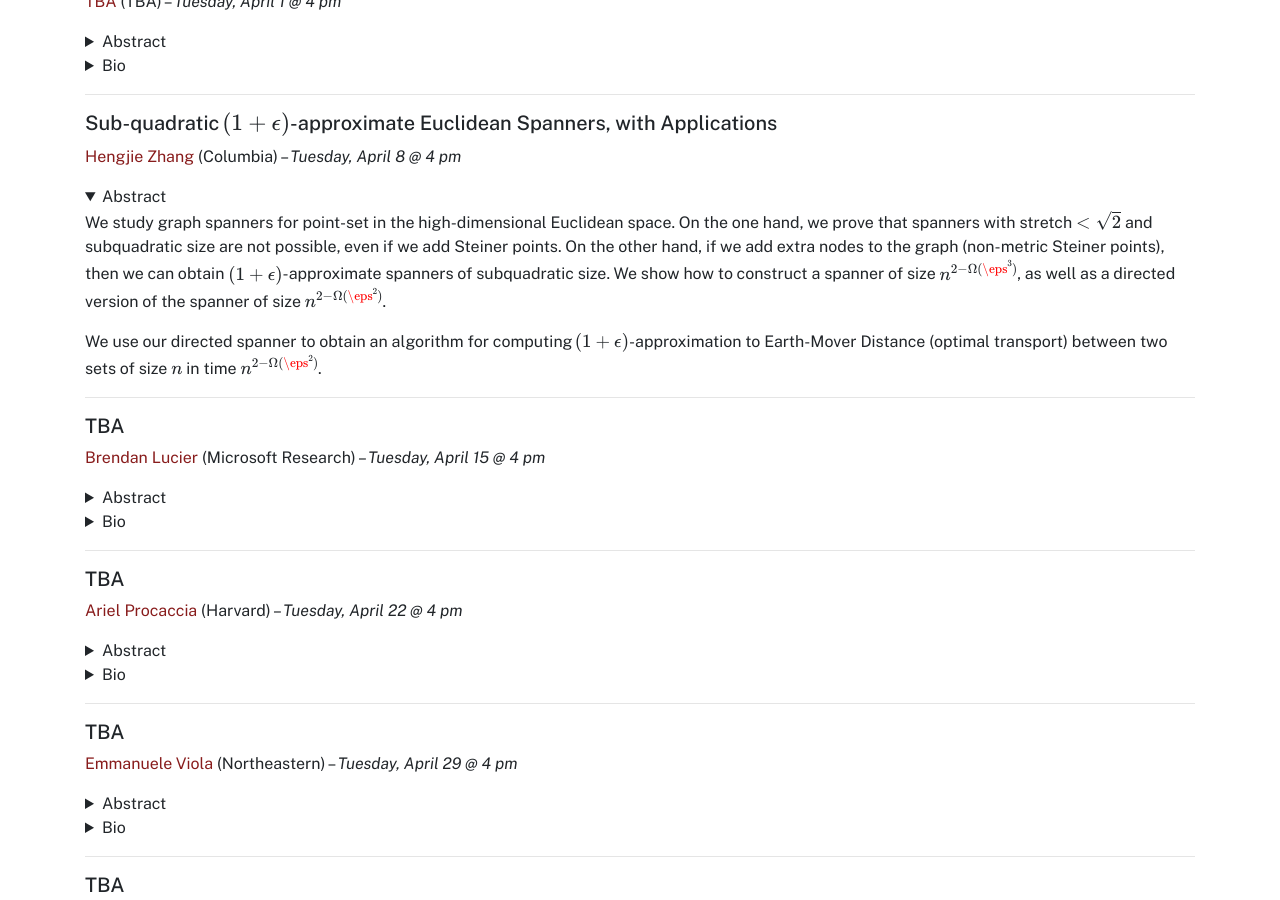
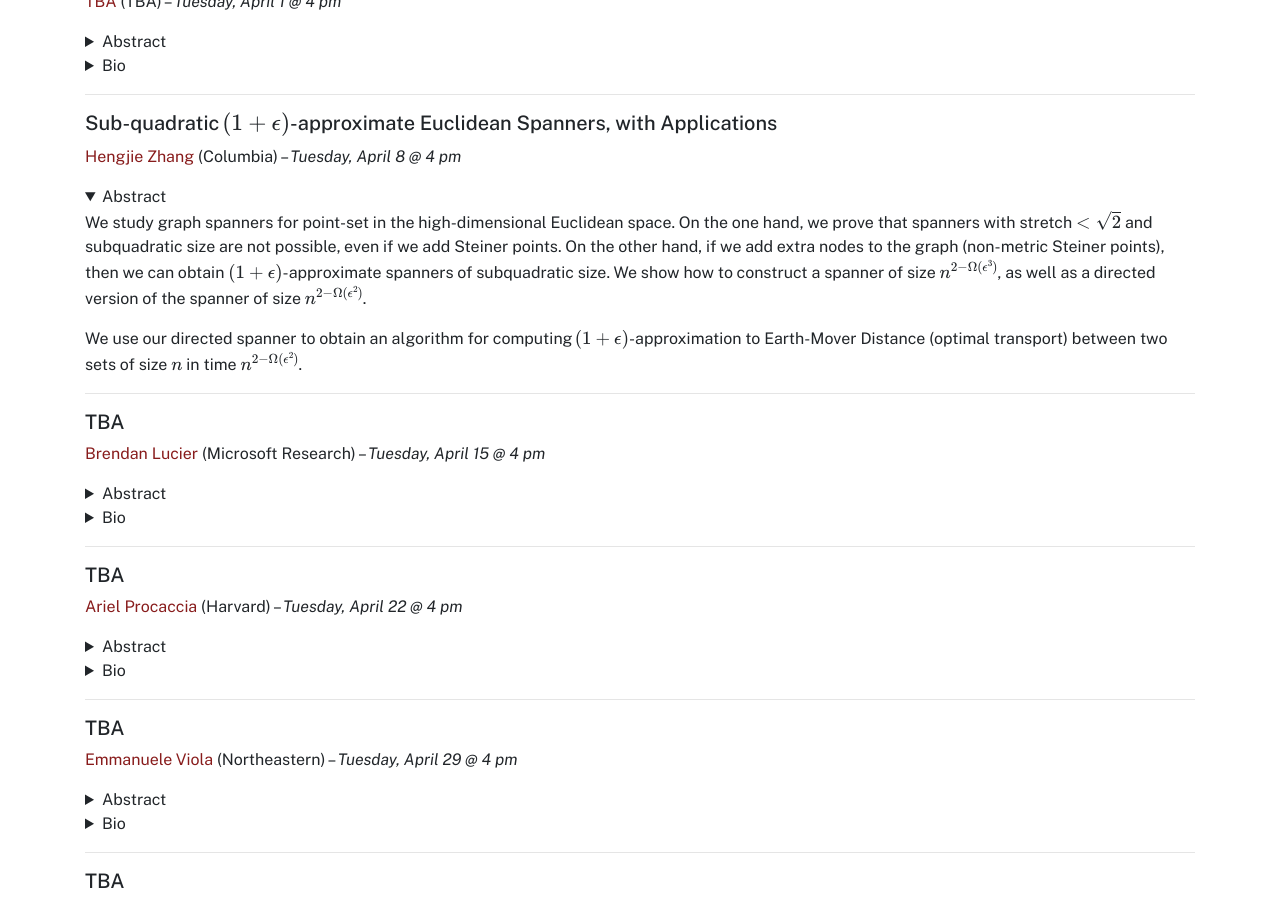
Before and after one commit to umass-theory/umass-theory.github.io, a Jekyll site: the page built from seminar.md, in a window 1280 px wide and 900 px high, scrolled down 2131 px. Built offline with Jekyll 4.4.1, drawn with Linux system fonts in a browser that asks for light colours.

Commit message:
epsilon fix

```diff
--- a/seminar.md
+++ b/seminar.md
@@ -160,9 +160,9 @@ Bio TBA
 <details markdown="1" open='1'>
 <summary>Abstract</summary>
 
-We study graph spanners for point-set in the high-dimensional Euclidean space. On the one hand, we prove that spanners with stretch $$<\sqrt{2}$$ and subquadratic size are not possible, even if we add Steiner points. On the other hand, if we add extra nodes to the graph (non-metric Steiner points), then we can obtain $$(1+\epsilon)$$-approximate spanners of subquadratic size. We show how to construct a spanner of size $$n^{2-\Omega(\eps^3)}$$, as well as a directed version of the spanner of size $$n^{2-\Omega(\eps^2)}$$.
+We study graph spanners for point-set in the high-dimensional Euclidean space. On the one hand, we prove that spanners with stretch $$<\sqrt{2}$$ and subquadratic size are not possible, even if we add Steiner points. On the other hand, if we add extra nodes to the graph (non-metric Steiner points), then we can obtain $$(1+\epsilon)$$-approximate spanners of subquadratic size. We show how to construct a spanner of size $$n^{2-\Omega(\epsilon^3)}$$, as well as a directed version of the spanner of size $$n^{2-\Omega(\epsilon^2)}$$.
 
-We use our directed spanner to obtain an algorithm for computing $$(1+\epsilon)$$-approximation to Earth-Mover Distance (optimal transport) between two sets of size $$n$$ in time $$n^{2-\Omega(\eps^2)}$$.
+We use our directed spanner to obtain an algorithm for computing $$(1+\epsilon)$$-approximation to Earth-Mover Distance (optimal transport) between two sets of size $$n$$ in time $$n^{2-\Omega(\epsilon^2)}$$.
 
 </details>
 
```
